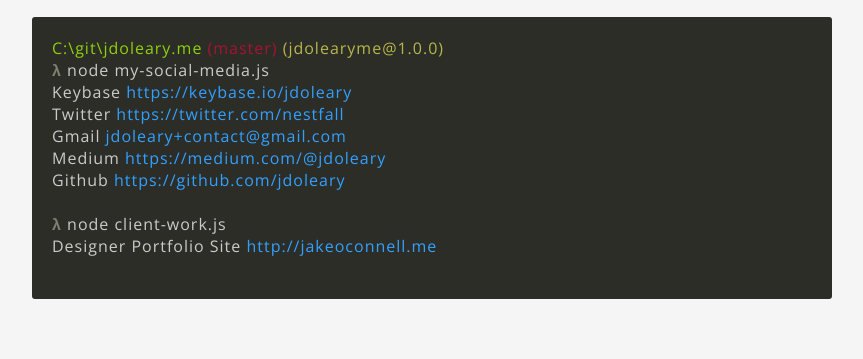
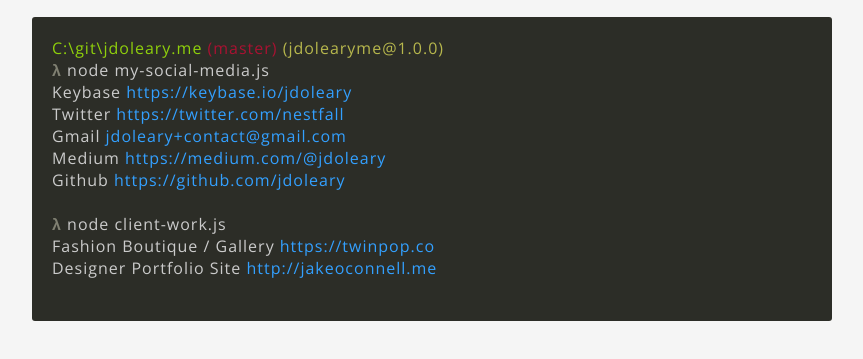
Before and after one commit to jdoleary/jdoleary.me, a website: page app/index.html in a window 1280 px wide. Shown: the part 289-648 px from the top of the page, without its empty margins (208-1071 px from the left). Drawn offline with nearby package versions, Linux system fonts and the light colour scheme.

Commit message:
feat (ClientWork) Adds link to twinpop.co

```diff
--- a/app/index.html
+++ b/app/index.html
@@ -72,6 +72,10 @@
         <span class="text--white">node client-work.js</span>
       </li>
       <li>
+        <span class="text--white">Fashion Boutique / Gallery</span>
+        <a href="https://twinpop.co" rel="me">https://twinpop.co</a>
+      </li>
+      <li>
         <span class="text--white">Designer Portfolio Site</span>
         <a href="http://jakeoconnell.me" rel="me">http://jakeoconnell.me</a>
       </li>
```
